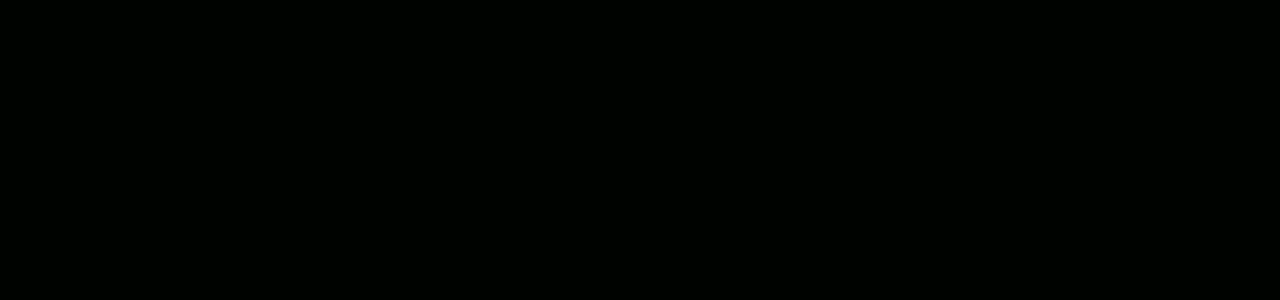
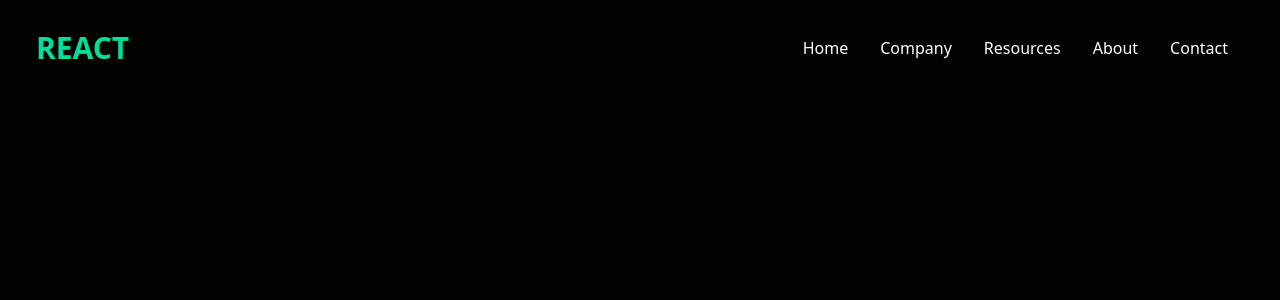
Before and after one commit to alaaobed88/data-analytics, a React (Create React App) app: page / in a window 1280 px wide. Shown: the top 300 px of the page. Built offline with nearby package versions, Linux system fonts and the light colour scheme.

Commit message:
completed navbar component with responsive styling

```diff
--- a/package.json
+++ b/package.json
@@ -8,6 +8,7 @@
     "@testing-library/user-event": "^13.5.0",
     "react": "^18.2.0",
     "react-dom": "^18.2.0",
+    "react-icons": "^4.10.1",
     "react-scripts": "5.0.1",
     "web-vitals": "^2.1.4"
   },
--- a/src/App.js
+++ b/src/App.js
@@ -1,5 +1,11 @@
+import Navbar from "./components/Navbar";
+
 function App() {
-  return <div></div>;
+  return (
+    <>
+      <Navbar />
+    </>
+  );
 }
 
 export default App;
--- a/src/components/Navbar.js
+++ b/src/components/Navbar.js
@@ -1,9 +1,37 @@
-import React from 'react'
+import React from "react";
+import { AiOutlineClose , AiOutlineMenu } from "react-icons/ai";
+import { useState } from "react";
 
 const Navbar = () => {
+  const [isNav, setIsNav] = useState(true);
+  const navToggle = () => {
+    setIsNav((previousState) => !previousState);
+  };
   return (
-    <div><h1></h1></div>
-  )
-}
+    <div className="flex justify-between items-center h-24 px-4 mx-auto max-w-[1240px] text-white">
+      <h1 className="w-full text-3xl font-bold text-[#00df9a]">REACT</h1>
+      <ul className="hidden md:flex">
+        <li className="p-4">Home</li>
+        <li className="p-4">Company</li>
+        <li className="p-4">Resources</li>
+        <li className="p-4">About</li>
+        <li className="p-4">Contact</li>
+      </ul>
+      <div onClick={navToggle} className="md:hidden">
+        {isNav ? <AiOutlineMenu size={20}/> : <AiOutlineClose size={20}/>}
+      </div>
+      <div className={!isNav ? "fixed top-0 left-0 border-r w-[60%] h-full border-r-gray-900 ease-in-out duration-500 bg-[#000300]" : "fixed left-[-100%]"}>
+        <h1 className="w-full text-3xl font-bold text-[#00df9a] m-8">REACT</h1>
+        <ul className="p-4 uppercase">
+          <li className="p-4 border-b border-gray-600">Home</li>
+          <li className="p-4 border-b border-gray-600">Company</li>
+          <li className="p-4 border-b border-gray-600">Resources</li>
+          <li className="p-4 border-b border-gray-600">About</li>
+          <li className="p-4">Contact</li>
+        </ul>
+      </div>
+    </div>
+  );
+};
 
-export default Navbar
+export default Navbar;
```
Also changed, not shown: 1 other file (tests, documents, lock files or other folders).
